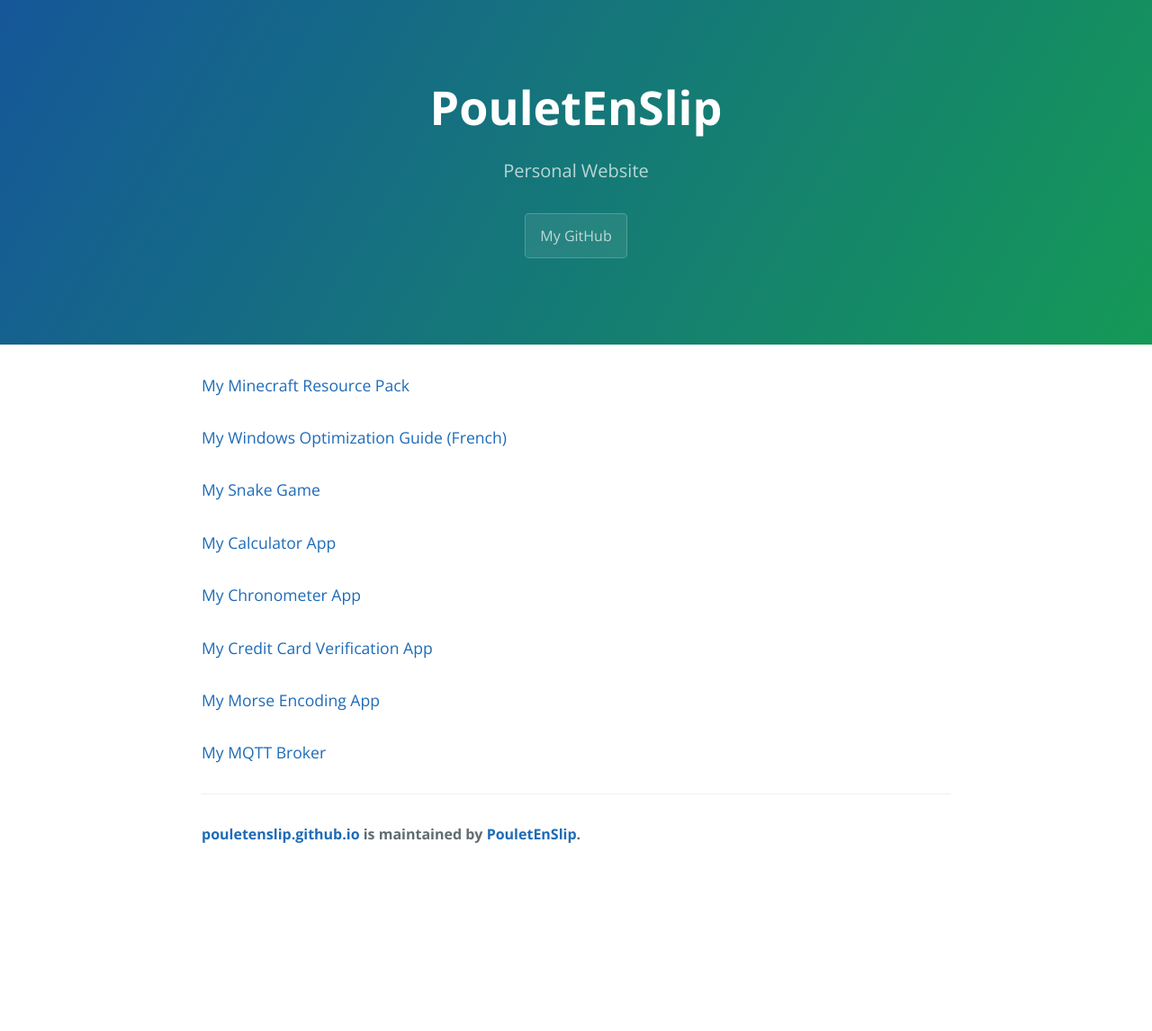
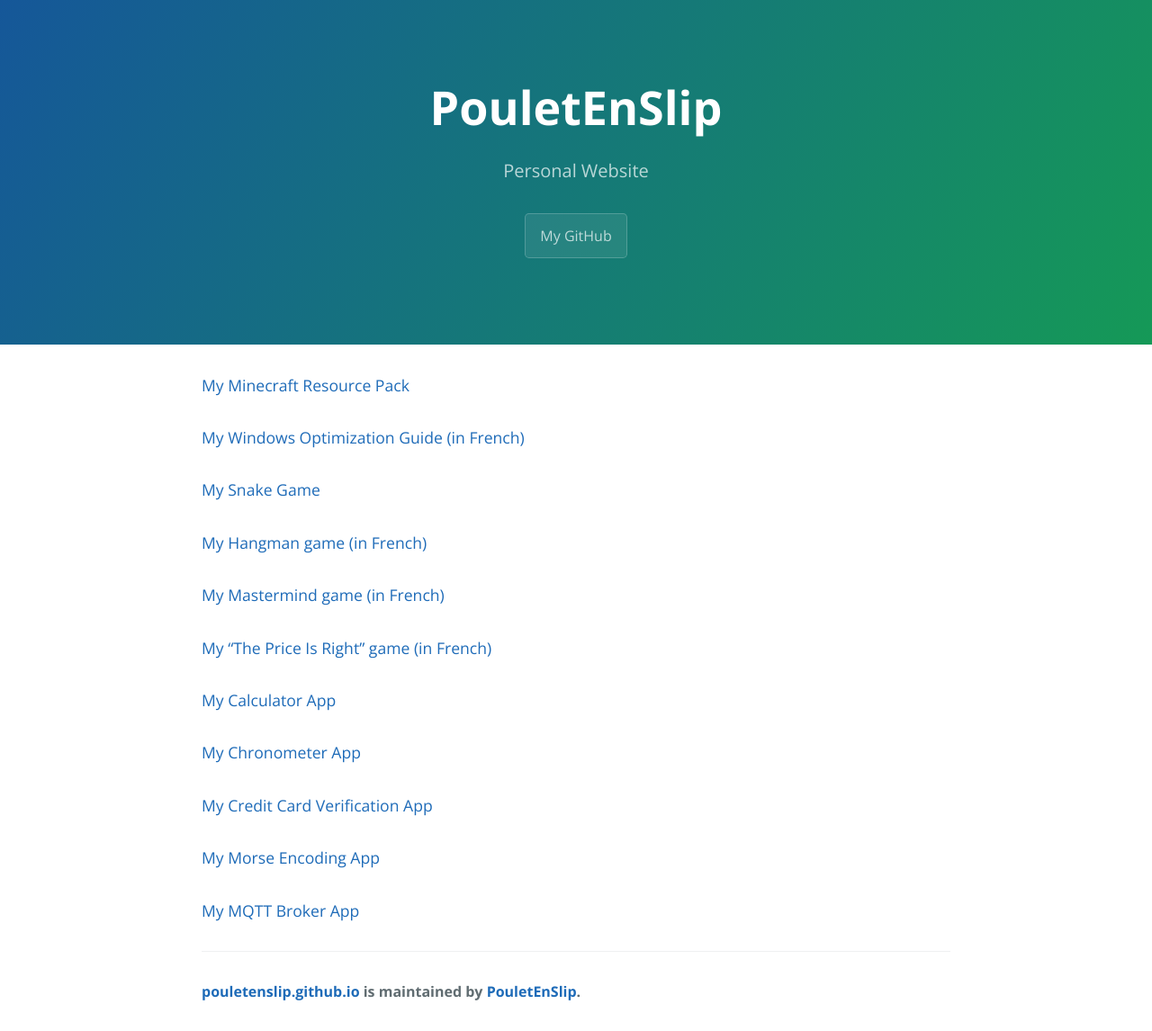
Before and after one commit to PouletEnSlip/pouletenslip.github.io, a Jekyll site: the page built from index.md, in a window 1280 px wide. Shown: the whole page at 90% size. Built offline with Jekyll 4.4.1, drawn with Linux system fonts in a browser that asks for light colours; comment, search, counter and statistics services are not loaded; before the commit the page ends 971 px from its top, so only the background shows below that.

Commit message:
Update index.md

```diff
--- a/index.md
+++ b/index.md
@@ -3,10 +3,13 @@ layout: default
 ---
 
 #### [My Minecraft Resource Pack](pages/cotcotpack/)
-#### [My Windows Optimization Guide (French)](pages/opti/)
+#### [My Windows Optimization Guide (in French)](pages/opti/)
 #### [My Snake Game](https://github.com/PouletEnSlip/Snake)
+#### [My Hangman game (in French)](https://github.com/PouletEnSlip/HangmanGame)
+#### [My Mastermind game (in French)](https://github.com/PouletEnSlip/Mastermind)
+#### [My "The Price Is Right" game (in French)](https://github.com/PouletEnSlip/ThePriceIsRight)
 #### [My Calculator App](https://github.com/PouletEnSlip/Calculator)
 #### [My Chronometer App](https://github.com/PouletEnSlip/Chronometer)
 #### [My Credit Card Verification App](https://github.com/PouletEnSlip/CreditCardVerification)
 #### [My Morse Encoding App](https://github.com/PouletEnSlip/Morse)
-#### [My MQTT Broker](https://github.com/PouletEnSlip/MQTT)
+#### [My MQTT Broker App](https://github.com/PouletEnSlip/MQTT)
```
